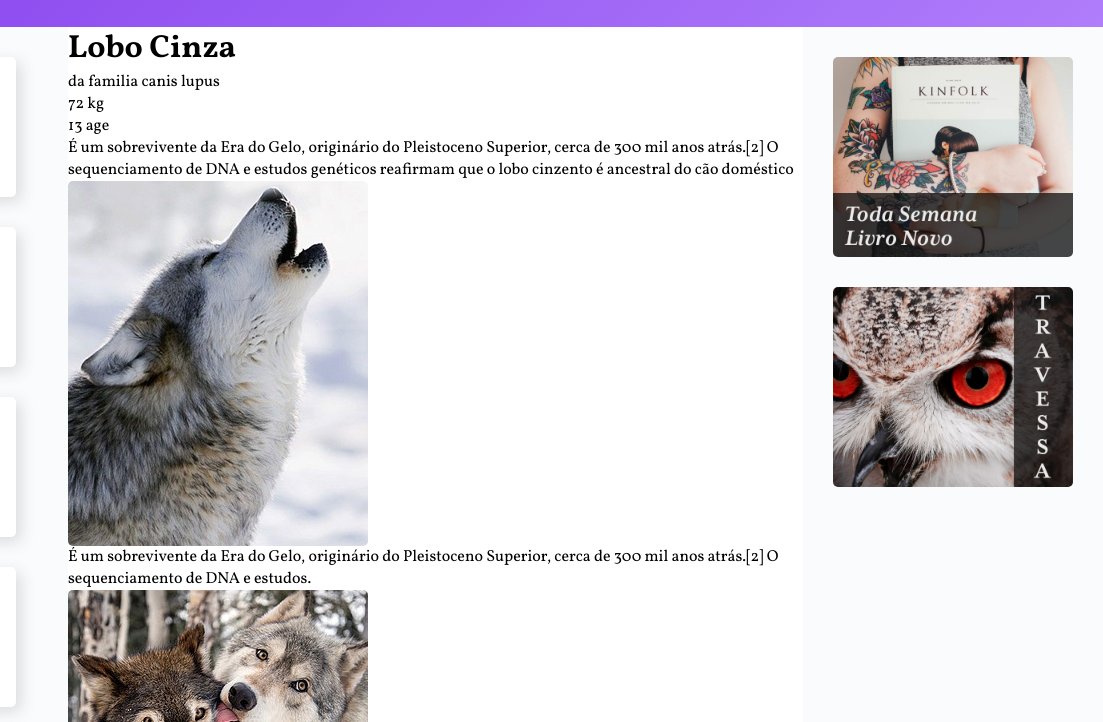
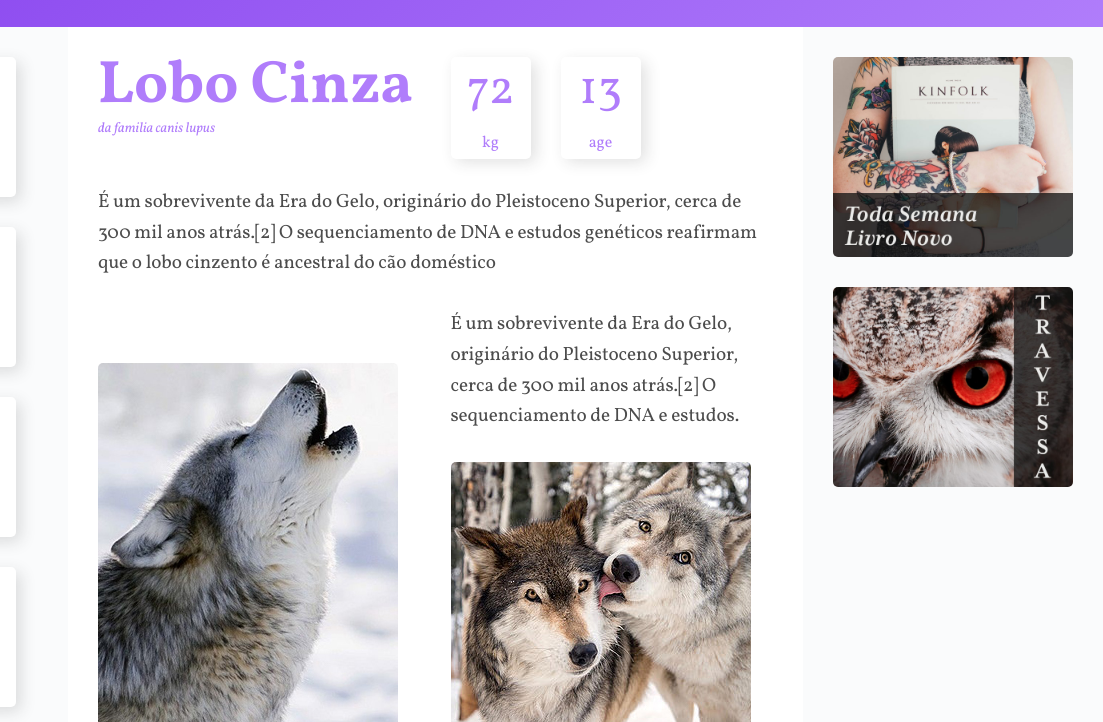
Before and after one commit to gabriel-dev7/Wildbeast, a plain HTML site: page index.html in a window 1280 px wide. Shown: the part 78-800 px from the top of the page, 177-1280 px from the left. Drawn offline with Linux system fonts and the light colour scheme.

Commit message:
Content Titulo - conteudo principal

```diff
--- a/css/style.css
+++ b/css/style.css
@@ -99,6 +99,94 @@ img {
 
 .content {
   grid-area: content;
+  max-width: 900px;
+  margin: 0 auto;
+  padding: 30px;
+  display: grid;
+  grid-template-columns: 1fr 1fr;
+  gap: 30px;
+}
+
+.col-wide {
+  grid-column: 1 / -1;
+}
+
+.imagem-1 {
+  grid-row: span 2;
+  align-self: end;
+}
+
+.item-2 {
+  align-self: end;
+}
+
+/*ESTILOS CONTENT*/
+
+p {
+  font-size: 1.2em;
+  line-height: 1.6;
+  letter-spacing: -0.005em;
+  color: rgba(0, 0, 0, 0.7);
+}
+
+.informacoes p + p {
+  margin-top: 30px;
+}
+
+/*TITULO*/
+
+.titulo {
+  color: #B07DFB;
+}
+
+.titulo h1 {
+  font-size: 3.75em;
+  line-height: 1;
+  font-weight: 700;
+}
+
+.titulo span {
+  font-size: 0.875em;
+  font-style: italic;
+}
+
+/*CARACTERISTICAS*/
+
+.caracteristicas {
+  display: flex;
+  align-items: flex-start;
+}
+
+.caracteristicas > div {
+  width: 80px;
+  text-align: center;
+  background: linear-gradient(135deg, #8844ee);
+  border-radius: 5px;
+  box-shadow: 5px 5px 15px 0px rgba(44, 44, 44, 0.15);
+  position: relative;
+}
+
+.caracteristicas > div:first-child {
+  margin-right: 30px;
+}
+
+.caracteristicas span {
+  display: block;
+  color: #B07DFB;
+}
+
+.numero {
+  font-size: 3em;
+  line-height: 1;
+  margin: 10px auto;
+}
+
+.rotulo {
+  background: white;
+  border-radius: 0 0 5px 5px;
+  padding: 5px 0;
+  position: relative;
+  top: 2px;
 }
 
 /*ANUNCIOS*/
--- a/index.html
+++ b/index.html
@@ -53,19 +53,19 @@
         </div>
       </div>
 
-      <p>É um sobrevivente da Era do Gelo, originário do Pleistoceno Superior, cerca de 300 mil anos atrás.[2] O sequenciamento de DNA e estudos genéticos reafirmam que o lobo cinzento é ancestral do cão doméstico</p>
+      <p class="col-wide">É um sobrevivente da Era do Gelo, originário do Pleistoceno Superior, cerca de 300 mil anos atrás.[2] O sequenciamento de DNA e estudos genéticos reafirmam que o lobo cinzento é ancestral do cão doméstico</p>
 
-      <img src="./img/wolf1.jpg" alt="Wolf 1">
+      <img class="imagem-1" src="./img/wolf1.jpg" alt="Wolf 1">
 
       <p>É um sobrevivente da Era do Gelo, originário do Pleistoceno Superior, cerca de 300 mil anos atrás.[2] O sequenciamento de DNA e estudos.</p>
 
-      <img src="./img/wolf2.jpg" alt="Wolf 2">
+      <img class="imagem-2" src="./img/wolf2.jpg" alt="Wolf 2">
 
       <p>O peso e tamanho dos lobos variam muito em todo o mundo, tendendo a aumentar proporcionalmente com a latitude, como previsto pela teoria de Christian Bergmann. Em geral, a altura, medida a partir dos ombros, varia de 60 a 95 centímetros.</p>
 
       <p>O peso varia geograficamente. Em média, os lobos europeus pesam 38,5 kg; os lobos da América do Norte, 36 kg; os lobos indianos e árabes, 25 kg.[7] Embora raros, lobos com mais de 77 kg foram encontrados no Alasca, Canadá,[8] e na antiga União Soviética.</p>
 
-      <blockquote class="citacao">
+      <blockquote class="citacao col-wide">
         <p>“Há algo no uivar do lobo que tira um homem do aqui e agora e o transporta para uma floresta da mente.”</p>
       </blockquote>
 
@@ -84,7 +84,7 @@
         <p>É um sobrevivente da Era do Gelo, originário do Pleistoceno Superior, cerca de 300 mil anos atrás.[2] O sequenciamento de DNA e estudos genéticos reafirmam que o lobo cinzento é ancestral do cão doméstico.</p>
       </div>
 
-      <img src="img/wolf3.jpg" alt="Wolf 3">
+      <img class="col-wide" src="img/wolf3.jpg" alt="Wolf 3">
 
     </main>
 
```
